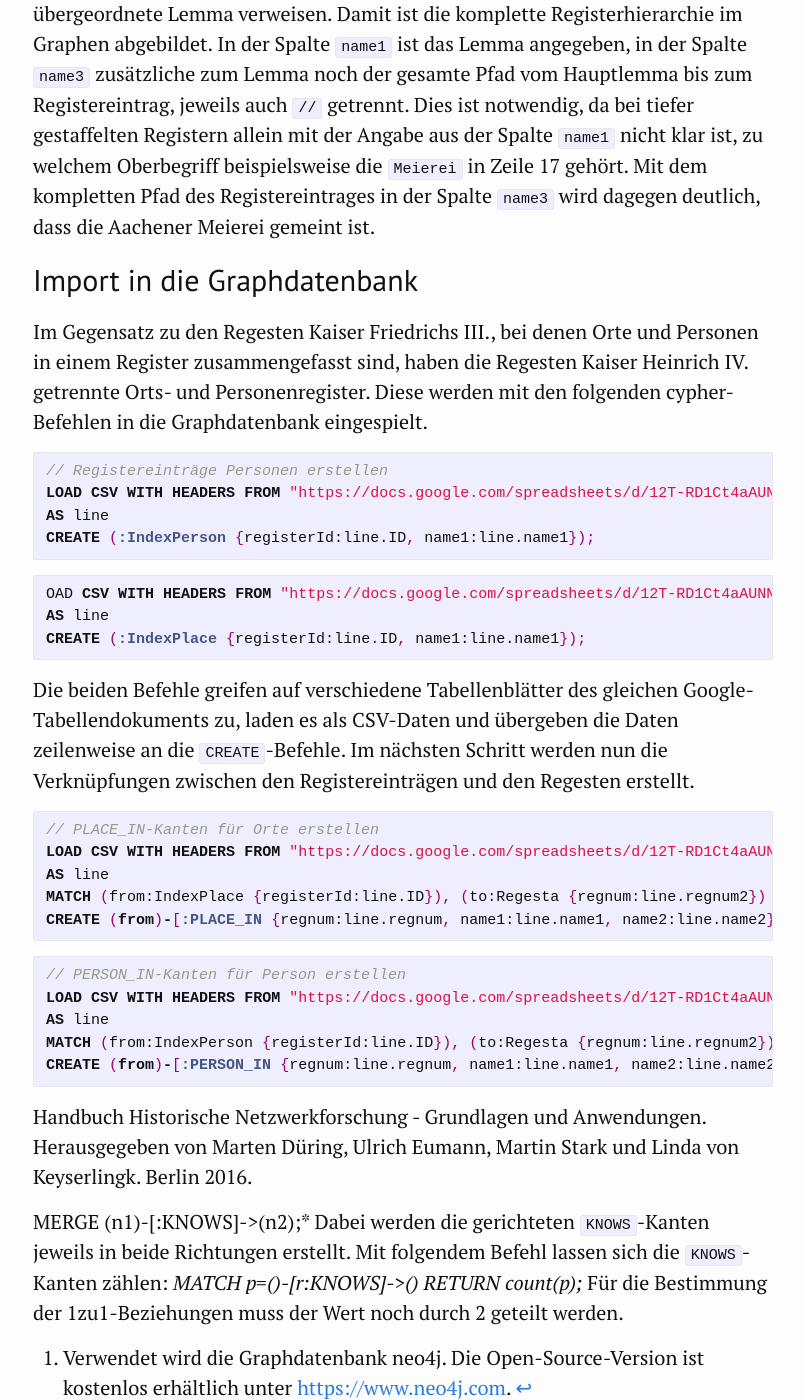
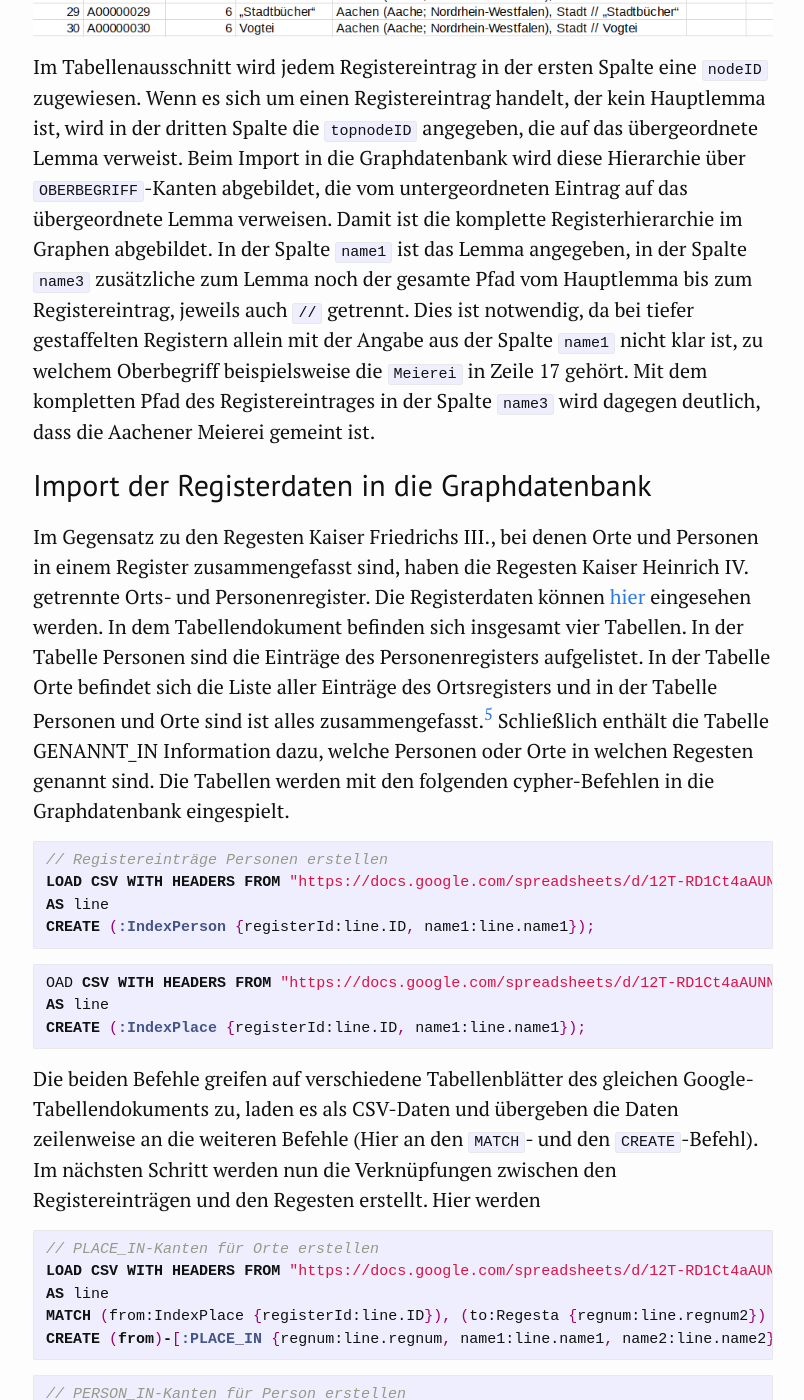
Before and after one commit to kuczera/Graphentechnologien, a Jekyll site: the page built from 20_Import und Modellierung von Projektdaten im Graphen.md, in a window 1280 px wide and 1400 px high, scrolled down 12283 px. Shown: the whole window, without its empty margins (237-1041 px from the left). Built offline with Jekyll 4.4.1, drawn with Linux system fonts in a browser that asks for light colours; some of the changed text lies outside the part shown.

Commit message:
Registerimport weitergeschrieben

```diff
--- a/20_Import und Modellierung von Projektdaten im Graphen.md
+++ b/20_Import und Modellierung von Projektdaten im Graphen.md
@@ -98,6 +98,7 @@
 
 ## Vorbereitung der Registerdaten
 
+### Das Register des Regesten Kaiser Heinrichs IV.
 Register spielen für die Erschließung von gedrucktem Wissen eine zentrale Rolle, da dort in alphabetischer Ordnung die im Werk vorkommenden Entitäten (z.B. Personen und Orte) hierarchisch gegliedert aufgeschlüsselt werden. Für die digitale Erschließung der Regesta Imperii sind Register von zentraler Bedeutung, da mit ihnen die in den Regesten vorkommenden Personen und Orte bereits identifiziert vorliegen. Für den Import in die Graphdatenbank wird allerdings eine digitalisierterte Fassung des Registers benötigt. Im Digitalisierungsprojekt Regesta Imperii Online wurden Anfang der 2000er Jahre auch die gedruckt vorliegenden Register digitalisiert. Sie dienen nun als Grundlage für die digitale Registererschließung der Regesta Imperii. Im hier gezeigten Beispiel werden die Regesten Kaiser Heinrichs IV. und das dazugehörige Register importiert. Da der letzte Regestenband der Regesten Kaiser Heinrichs IV. mit dem Gesamtregister erst vor kurzem gedruckt wurde, liegen hier aktuelle digitale Fassung von Registern und Regesten vor. Die für den Druck in Word erstellte Registerfassung wird hierfür zunächst in eine hierarchisch gegliederte XML-Fassung konvertiert, damit die Registerhierarchie auch maschinenlesbar abgelegt ist.
 
 ![Ausschnitt aus dem XML-Register der Regesten Heinrichs IV.](/Graphentechnologien/Bilder/RI2Graph/XML-Register.png)
@@ -112,15 +113,18 @@
 
 ![Ausschnitt der Verknüpfungstabelle des Registers der Regesten Heinrichs IV.](/Graphentechnologien/Bilder/RI2Graph/RegisterH4-GENANNT.png)
 
-In der anderen Tabelle werden die Verknüpfungen zwischen Registereinträgen und den Regesten aufgelistet. Der Registereintrag Adalbero kommt also in mehreren Regesten vor. Da das Register der Regesten Heinrichs IV. nur zwei Hierarchiestufen enthält, in denen beispielsweise verschiedene Amtsphasen ein und derselben Person unterschieden werden, wurden diese beim Import zusammengefasst.[^5979] Damit gibt es pro Person jeweils nur einen Knoten. In anderen Registern der Regesta Imperii sind teilweise fünf oder mehr Hierarchiestufen vorhanden, die jeweils auch Entitäten repräsentieren können. In diesen Fällen müssen die Hierarchien auch in der Graphdatenbank abgebildet werden, was durch zusätzliche Verweise auf die ggf. vorhandenen übergeordneten Registereinträge möglich wird.
+In der anderen Tabelle werden die Verknüpfungen zwischen Registereinträgen und den Regesten aufgelistet. Der Registereintrag Adalbero kommt also in mehreren Regesten vor. Da das Register der Regesten Heinrichs IV. nur zwei Hierarchiestufen enthält, in denen beispielsweise verschiedene Amtsphasen ein und derselben Person unterschieden werden, wurden diese beim Import zusammengefasst.[^5979] Damit gibt es pro Person jeweils nur einen Knoten.
+
+### Die Hierarchie des Registers der Regesten Kaiser Friedrichs III.
+In anderen Registern der Regesta Imperii sind teilweise fünf oder mehr Hierarchiestufen vorhanden, die jeweils auch Entitäten repräsentieren können. In diesen Fällen müssen die Hierarchien auch in der Graphdatenbank abgebildet werden, was durch zusätzliche Verweise auf die ggf. vorhandenen übergeordneten Registereinträge möglich wird.
 
 ![Ausschnitt der Entitätentabelle des Registers der Regesten Friedrichs III.](/Graphentechnologien/Bilder/RI2Graph/RegisterF3-Hierarchie.png)
 
 Im Tabellenausschnitt wird jedem Registereintrag in der ersten Spalte eine `nodeID` zugewiesen. Wenn es sich um einen Registereintrag handelt, der kein Hauptlemma ist, wird in der dritten Spalte die `topnodeID` angegeben, die auf das übergeordnete Lemma verweist. Beim Import in die Graphdatenbank wird diese Hierarchie über `OBERBEGRIFF`-Kanten abgebildet, die vom untergeordneten Eintrag auf das übergeordnete Lemma verweisen. Damit ist die komplette Registerhierarchie im Graphen abgebildet. In der Spalte `name1` ist das Lemma angegeben, in der Spalte `name3` zusätzliche zum Lemma noch der gesamte Pfad vom Hauptlemma bis zum Registereintrag, jeweils auch `//` getrennt. Dies ist notwendig, da bei tiefer gestaffelten Registern allein mit der Angabe aus der Spalte `name1` nicht klar ist, zu welchem Oberbegriff beispielsweise die `Meierei` in Zeile 17 gehört. Mit dem kompletten Pfad des Registereintrages in der Spalte `name3` wird dagegen deutlich, dass die Aachener Meierei gemeint ist.
 
-## Import in die Graphdatenbank
+## Import der Registerdaten in die Graphdatenbank
 
-Im Gegensatz zu den Regesten Kaiser Friedrichs III., bei denen Orte und Personen in einem Register zusammengefasst sind, haben die Regesten Kaiser Heinrich IV. getrennte Orts- und Personenregister. Diese werden mit den folgenden cypher-Befehlen in die Graphdatenbank eingespielt.
+Im Gegensatz zu den Regesten Kaiser Friedrichs III., bei denen Orte und Personen in einem Register zusammengefasst sind, haben die Regesten Kaiser Heinrich IV. getrennte Orts- und Personenregister. Die Registerdaten können [hier](https://docs.google.com/spreadsheets/d/12T-RD1Ct4aAUNNNxipjMmHe9F1NmryI1gf8_SJ4RCEE/edit?usp=sharing) eingesehen werden. In dem Tabellendokument befinden sich insgesamt vier Tabellen. In der Tabelle Personen sind die Einträge des Personenregisters aufgelistet. In der Tabelle Orte befindet sich die Liste aller Einträge des Ortsregisters und in der Tabelle Personen und Orte sind ist alles zusammengefasst.[^7a43] Schließlich enthält die Tabelle GENANNT_IN Information dazu, welche Personen oder Orte in welchen Regesten genannt sind. Die Tabellen werden mit den folgenden cypher-Befehlen in die Graphdatenbank eingespielt.
 
 ~~~cypher
 // Registereinträge Personen erstellen
@@ -135,8 +139,8 @@
 CREATE (:IndexPlace {registerId:line.ID, name1:line.name1});
 ~~~
 
-Die beiden Befehle greifen auf verschiedene Tabellenblätter des gleichen Google-Tabellendokuments zu, laden es als CSV-Daten und übergeben die Daten zeilenweise an die `CREATE`-Befehle.
-Im nächsten Schritt werden nun die Verknüpfungen zwischen den Registereinträgen und den Regesten erstellt.
+Die beiden Befehle greifen auf verschiedene Tabellenblätter des gleichen Google-Tabellendokuments zu, laden es als CSV-Daten und übergeben die Daten zeilenweise an die weiteren Befehle (Hier an den `MATCH`- und den `CREATE`-Befehl).
+Im nächsten Schritt werden nun die Verknüpfungen zwischen den Registereinträgen und den Regesten erstellt. Hier werden
 
 ~~~cypher
 // PLACE_IN-Kanten für Orte erstellen
@@ -153,6 +157,7 @@
 MATCH (from:IndexPerson {registerId:line.ID}), (to:Regesta {regnum:line.regnum2})
 CREATE (from)-[:PERSON_IN {regnum:line.regnum, name1:line.name1, name2:line.name2}]->(to);
 ~~~
+
 
 
 [^5147]: Verwendet wird die Graphdatenbank neo4j. Die Open-Source-Version ist kostenlos erhältlich unter [https://www.neo4j.com](https://www.neo4j.com).
@@ -176,3 +181,5 @@
 [^6155]: Der cypher-Befehl zur Erstellung der 1zu1-Beziehungen lautet: *MATCH (n1:Registereintrag)-[:GENANNT_IN]->(r:Regest)<-[:GENANNT_IN]-(n2:Registereintrag)
 MERGE (n1)-[:KNOWS]->(n2);* Dabei werden die gerichteten `KNOWS`-Kanten jeweils in beide Richtungen erstellt.
 Mit folgendem Befehl lassen sich die `KNOWS`-Kanten zählen: *MATCH p=()-[r:KNOWS]->() RETURN count(p);* Für die Bestimmung der 1zu1-Beziehungen muss der Wert noch durch 2 geteilt werden.
+
+[^7a43]: Letztgenannte Tabelle existiert nur aus historischen Gründen und wird beim Import nicht mehr berücksichtigt.
```
